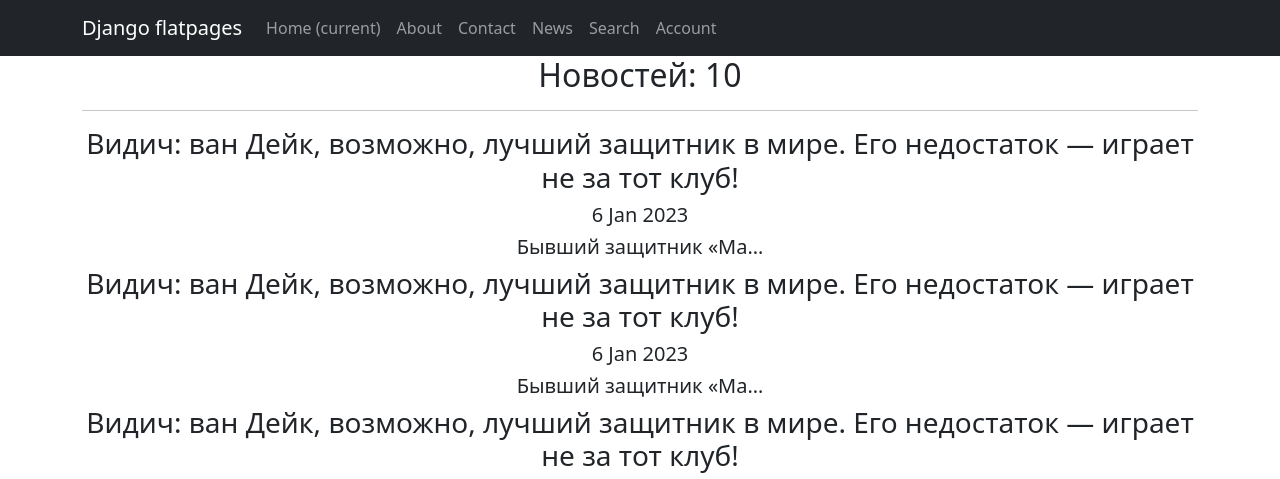
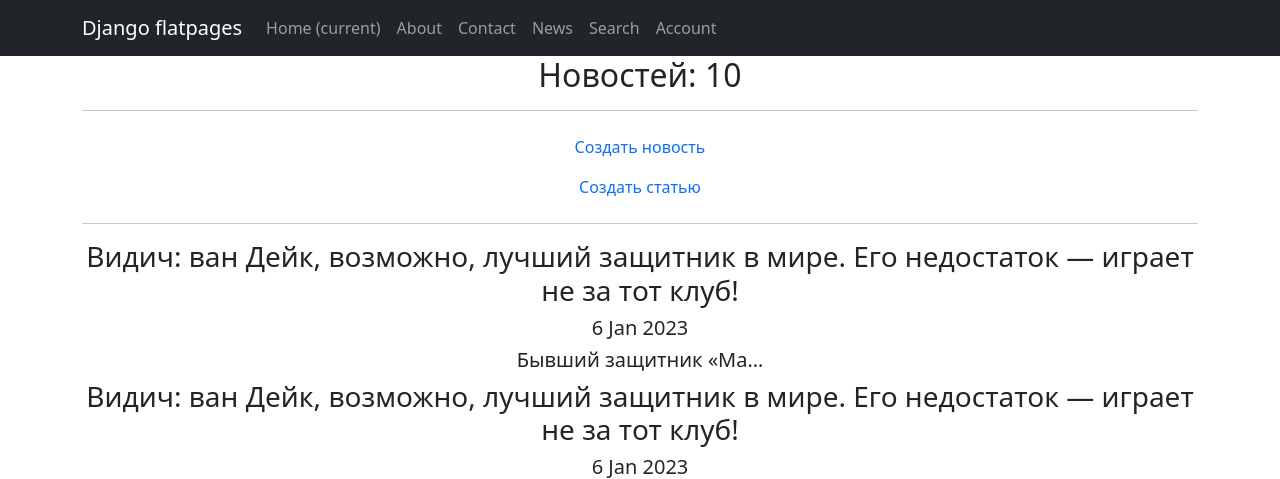
Before and after one commit to the-ugolkov/News_Portal, a Django app: page /news/ in a window 1280 px wide. Shown: the top 479 px of the page. Run offline with Django 4.2, Linux system fonts and the light colour scheme; data comes from the database, SQL or seed files in the repository; both versions use the stored data as it was after the commit; some libraries are stand-ins or nearby versions.

Commit message:
добавил ссылки на страницы создания новостей и статей

```diff
--- a/NewsPortal/templates/news.html
+++ b/NewsPortal/templates/news.html
@@ -8,6 +8,9 @@ News
 
 {% block content %}
     <h2>Новостей: {{ news|length }}</h2>
+    <hr>
+    <a class="nav-link" href="/news/create/">Создать новость</a>
+    <a class="nav-link" href="/articles/create/">Создать статью</a>
     <hr>
     {% if news %}
         {% for new in news %}
```
Also changed, not shown: NewsPortal/db.sqlite3.
